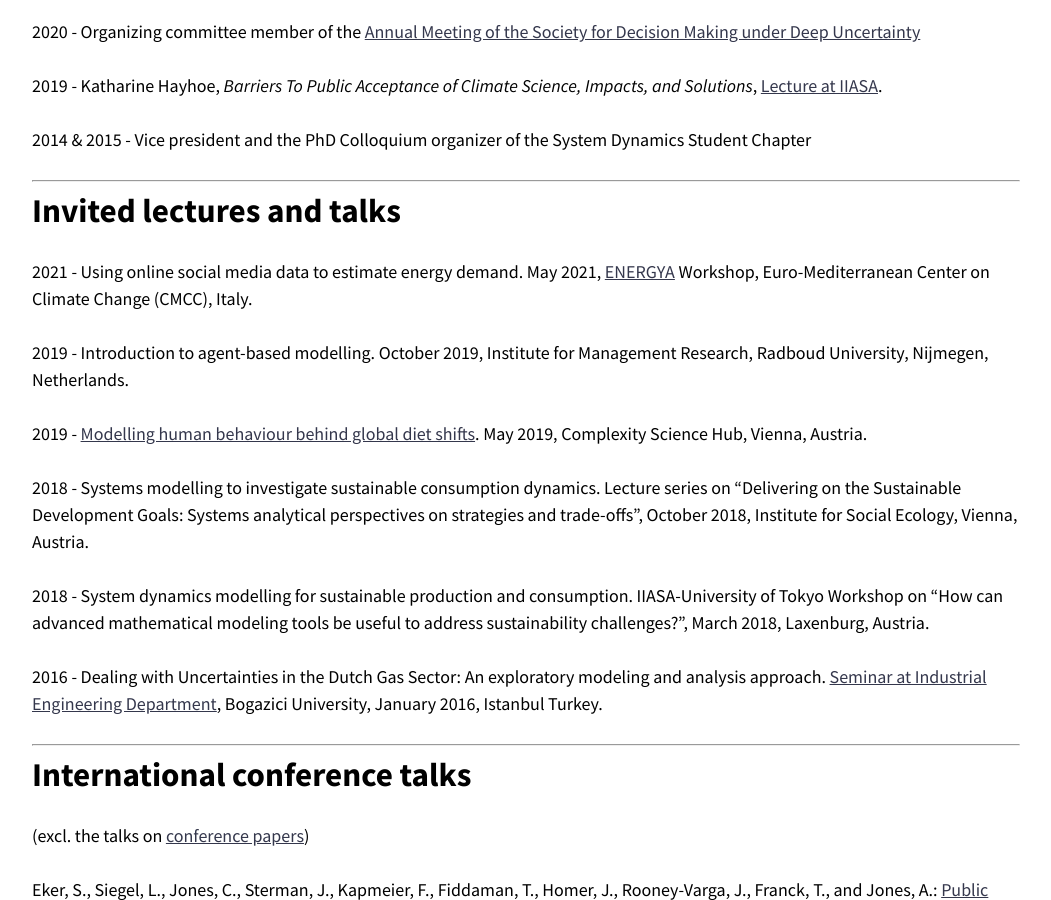
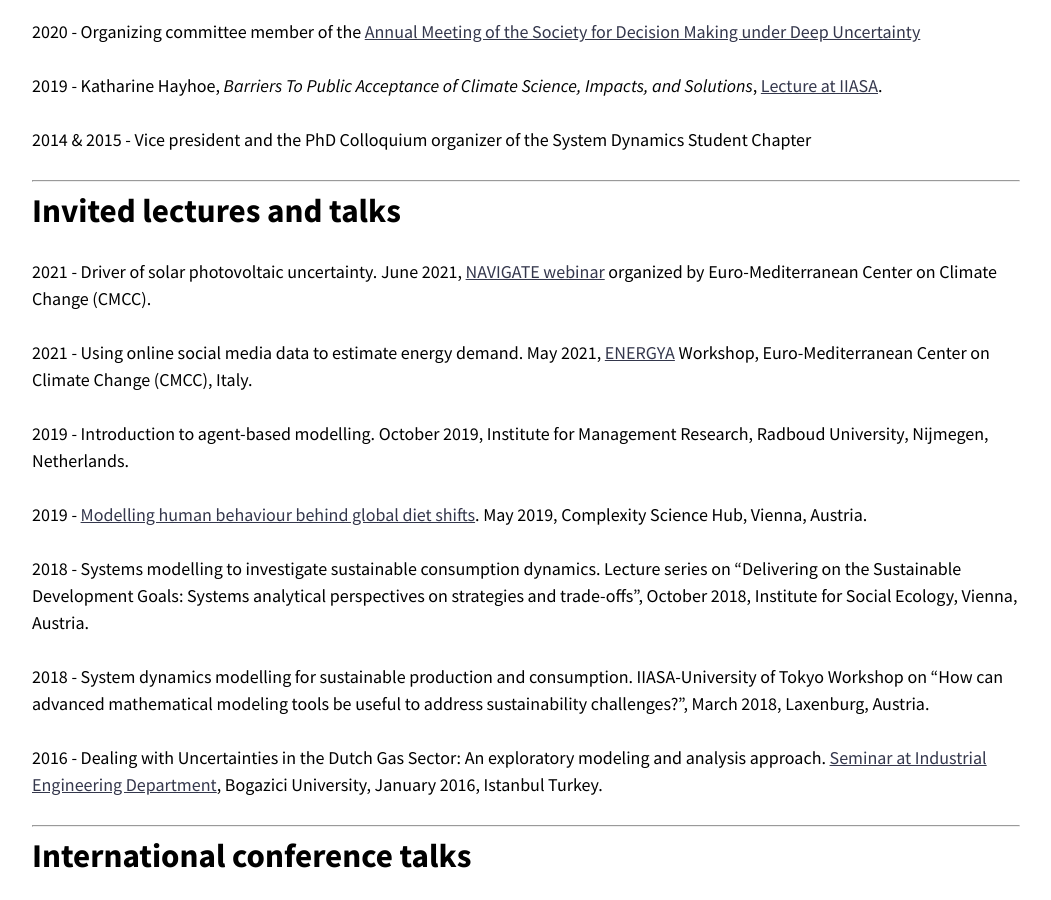
Before and after one commit to sibeleker/sibeleker.github.io, a Jekyll site: the page built from outreach.md, in a window 1280 px wide and 900 px high, scrolled down 1151 px. Shown: the whole window, without its empty margins (114-1165 px from the left). Built offline with Jekyll 4.4.1, drawn with Linux system fonts in a browser that asks for light colours; nearby versions of some CDN libraries.

Commit message:
Update outreach.md

```diff
--- a/outreach.md
+++ b/outreach.md
@@ -27,6 +27,8 @@ layout: page
 -------------------
 
 # Invited lectures and talks
+
+2021 - Driver of solar photovoltaic uncertainty. June 2021, [NAVIGATE webinar](https://www.navigate-h2020.eu/webinar-sources-of-uncertainty-in-long-term-global-scenarios-of-solar-pv-technology/) organized by Euro-Mediterranean Center on Climate Change (CMCC).
 
 2021 - Using online social media data to estimate energy demand. May 2021, [ENERGYA](http://www.energy-a.eu/) Workshop, Euro-Mediterranean Center on Climate Change (CMCC), Italy.
 
```
